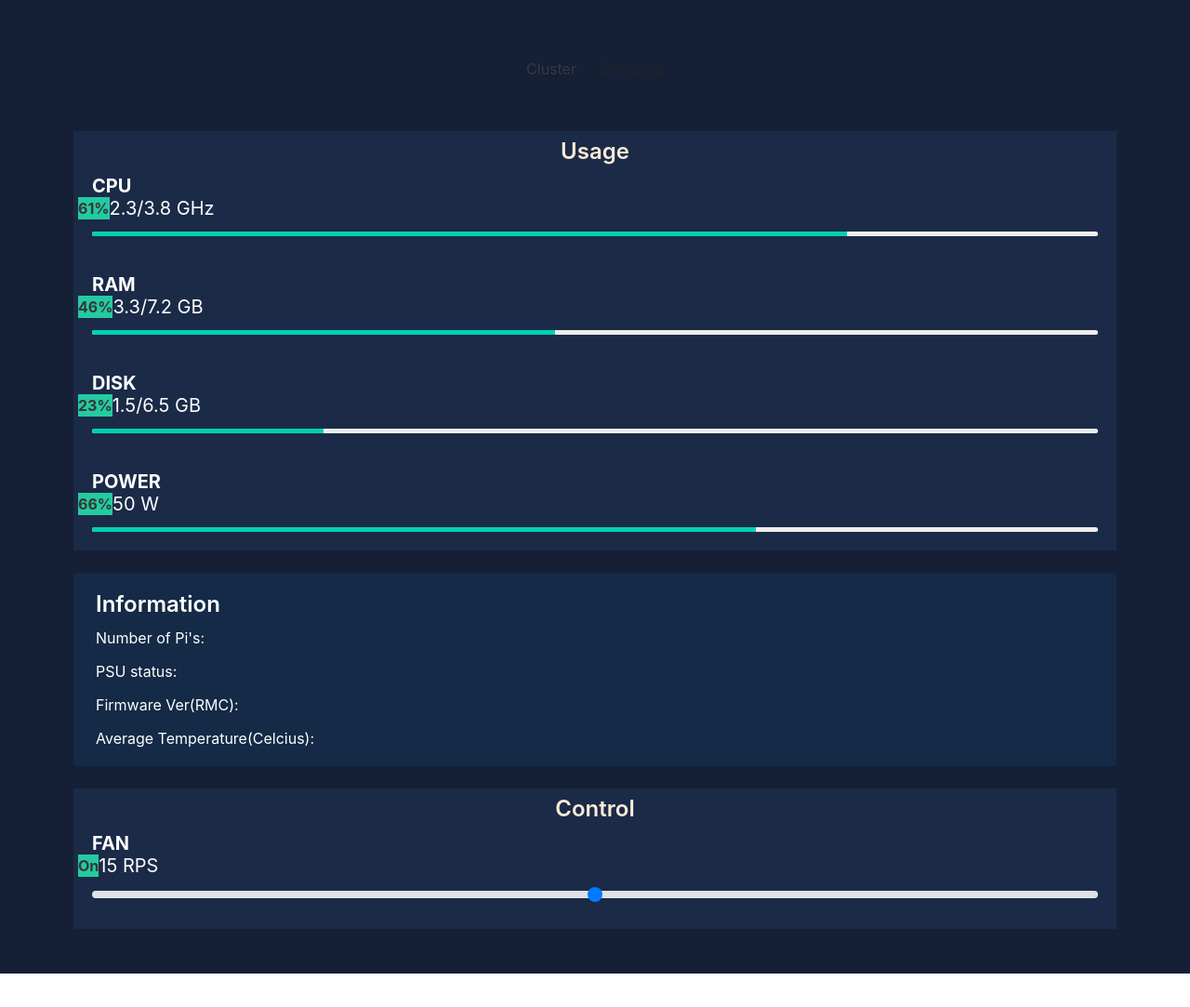
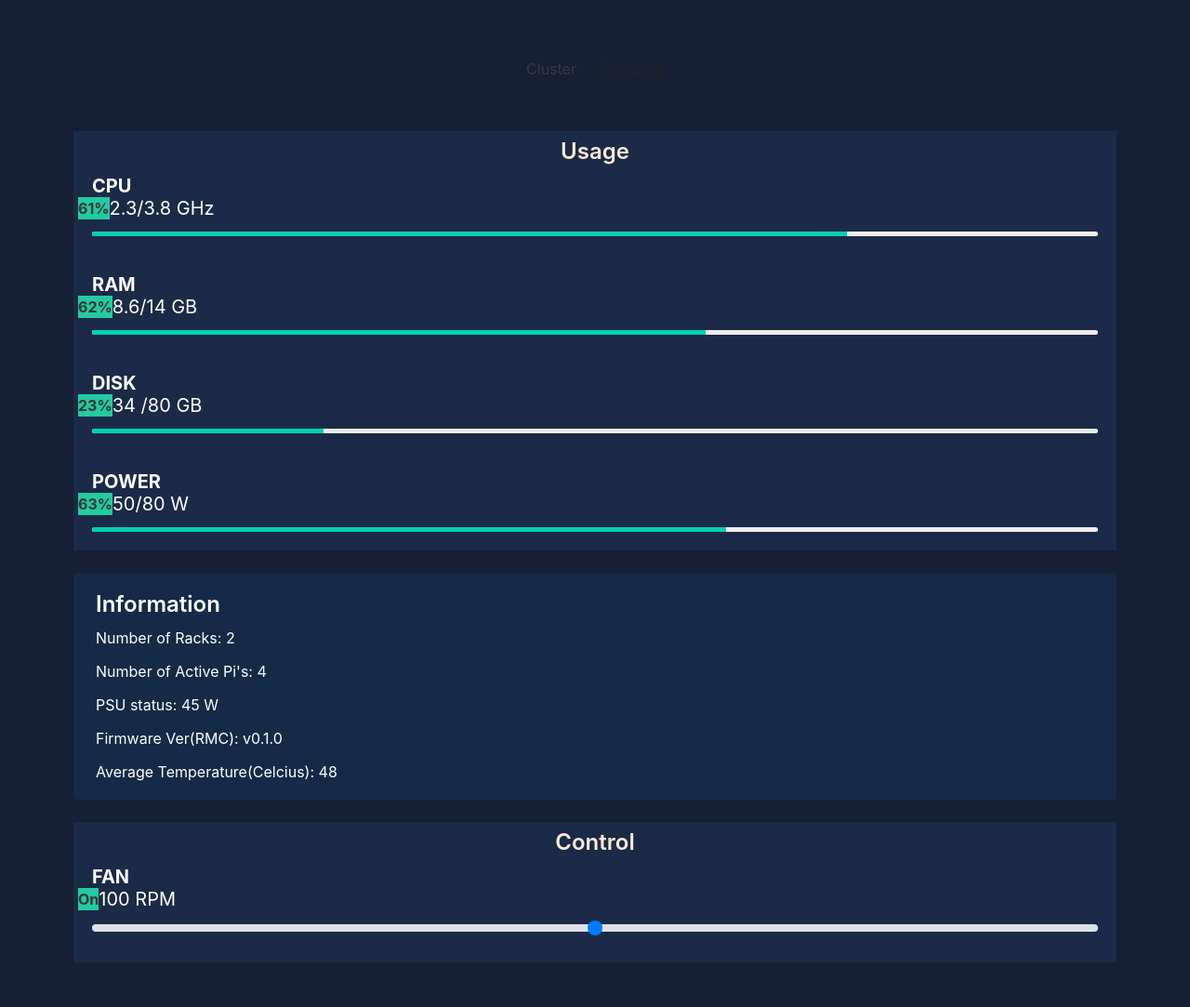
Before and after one commit to luxas/special-computing-machine, a plain HTML site: page Dashboard/Cluster.html in a window 1280 px wide. Shown: the whole page at 93% size. Before the commit the page ends 1047 px from the top, so only its background shows below. Drawn offline with nearby package versions, Linux system fonts and the light colour scheme.

Commit message:
Add some information on Cluster tab.

```diff
--- a/Dashboard/Cluster.html
+++ b/Dashboard/Cluster.html
@@ -99,13 +99,13 @@
             <h4 class="text-uppercase"><b>RAM</b></h4>
             <div class="row vertical-center-box vertical-center-box-tablet">
               <div class="col-xs-3 mar-bot-15 text-left">
-                <label class="label bg-green">46%</label>
+                <label class="label bg-green">62%</label>
               </div>
               <div class="col-xs-9 cus-gh-hd-pro">
-                <h2 class="text-right no-margin">3.3/7.2 GB</h2>
+                <h2 class="text-right no-margin">8.6/14 GB</h2>
               </div>
             </div>
-            <progress class="progress is-primary" value="46" max="100">46%</progress>
+            <progress class="progress is-primary" value="61" max="100">61%</progress>
           </div>
 
           <div class="admin-content analysis-progrebar-ctn res-mg-t-15">
@@ -115,7 +115,7 @@
                 <label class="label bg-green">23%</label>
               </div>
               <div class="col-xs-9 cus-gh-hd-pro">
-                <h2 class="text-right no-margin">1.5/6.5 GB</h2>
+                <h2 class="text-right no-margin">34 /80 GB</h2>
               </div>
             </div>
             <progress class="progress is-primary" value="23" max="100">23%</progress>
@@ -125,13 +125,13 @@
             <h4 class="text-uppercase"><b>Power</b></h4>
             <div class="row vertical-center-box vertical-center-box-tablet">
               <div class="col-xs-3 mar-bot-15 text-left">
-                <label class="label bg-green">66%</label>
+                <label class="label bg-green">63%</label>
               </div>
               <div class="col-xs-9 cus-gh-hd-pro">
-                <h2 class="text-right no-margin">50 W</h2>
+                <h2 class="text-right no-margin">50/80 W</h2>
               </div>
             </div>
-            <progress class="progress is-primary" value="66" max="100">66%</progress>
+            <progress class="progress is-primary" value="63" max="100">63%</progress>
           </div>
         </div>
 
@@ -141,10 +141,11 @@
           <article class="tile is-child notification" style="color: white; background-color:rgb(20, 42, 70);">
             <div class="content">
               <p class="title is-size-4" style="padding-bottom: 9px;">Information</p>
-              <p class="subtitle is-size-6">Number of Pi's:</p>
-              <p class="subtitle is-size-6">PSU status:</p>
-              <p class="subtitle is-size-6">Firmware Ver(RMC):</p>
-              <p class="subtitle is-size-6">Average Temperature(Celcius):</p>
+              <p class="subtitle is-size-6">Number of Racks: 2</p>
+              <p class="subtitle is-size-6">Number of Active Pi's: 4</p>
+              <p class="subtitle is-size-6">PSU status: 45 W</p>
+              <p class="subtitle is-size-6">Firmware Ver(RMC): v0.1.0</p>
+              <p class="subtitle is-size-6">Average Temperature(Celcius): 48</p>
 
             </div>
           </article>
@@ -162,11 +163,11 @@
                 <label class="label bg-green">On</label>
               </div>
               <div class="col-xs-9 cus-gh-hd-pro">
-                <h2 class="text-right no-margin">15 RPS</h2>
+                <h2 id='fan-speed' class="text-right no-margin">15 RPS</h2>
               </div>
             </div>
             <form>
-              <input type="range" class="custom-range" id="customRange" name="points1">
+              <input id="fan-bar" type="range" class="custom-range" id="customRange" name="points1">
             </form>
           </div>
         </div>
@@ -185,5 +186,10 @@
 </script>
 <!--End of popover-->
 
+
+<script>
+  document.getElementById('fan-speed').innerText = ((document.getElementById("fan-bar").value)*2) + ' RPM'
+</script>
+
 </body>
 </html>
```
Also changed, not shown: Dashboard/Compute.html (line endings or trailing spaces).
